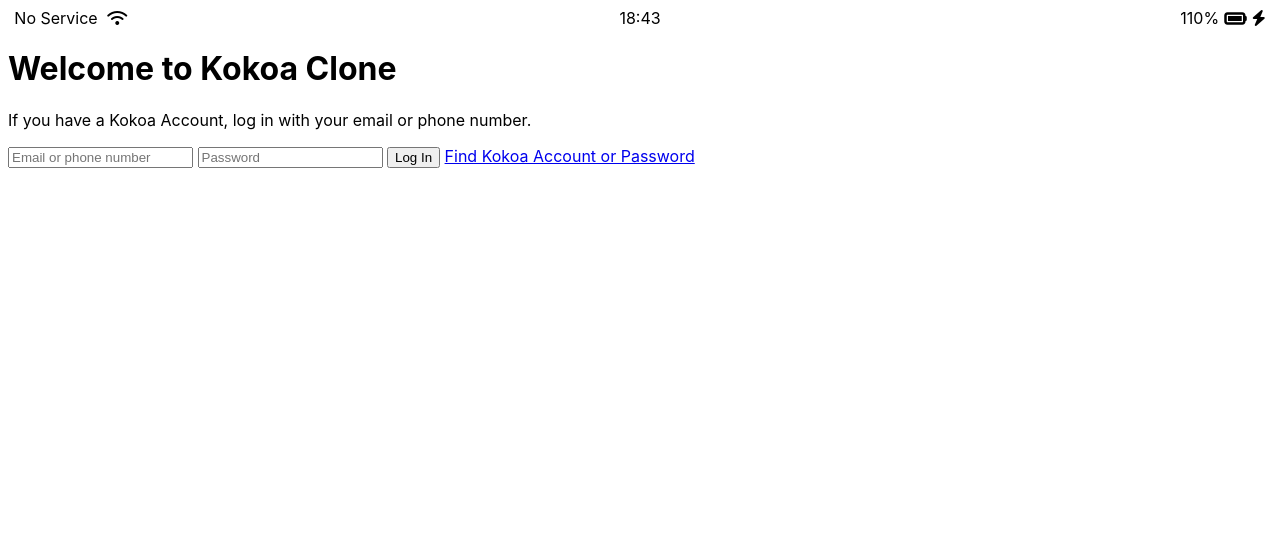
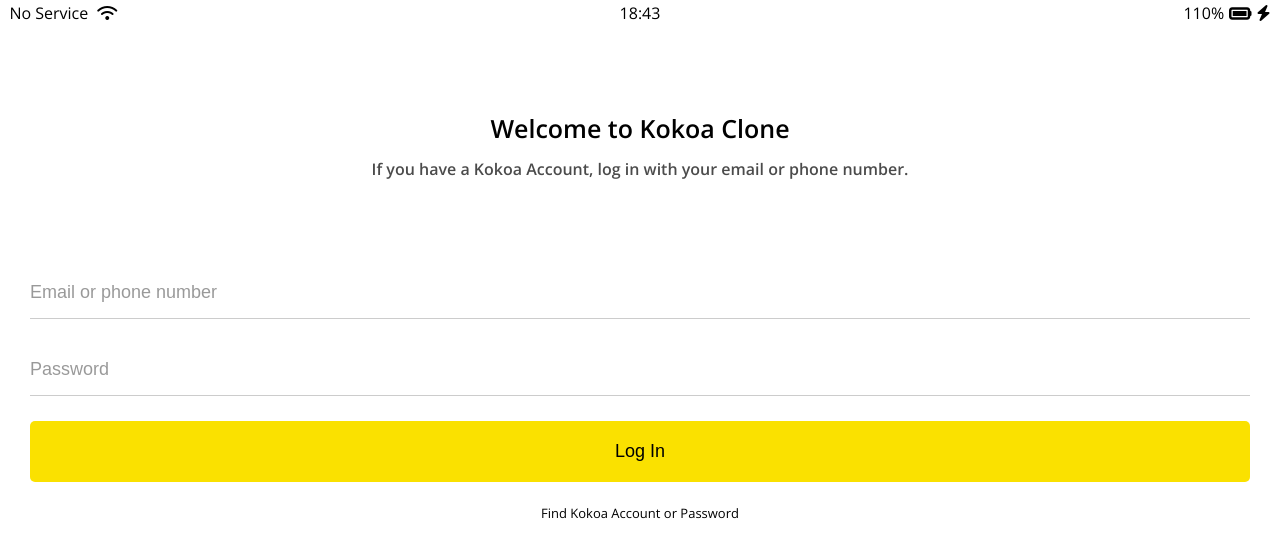
Before and after one commit to Smile-note/kokoa-clone-2022, a plain HTML site: page index.html in a window 1280 px wide. Drawn offline with nearby package versions, Linux system fonts and the light colour scheme.

Commit message:
6.6 ~ 6.9

```diff
--- /dev/null
+++ b/CSS/components/status-bar.css
@@ -0,0 +1,28 @@
+.status-bar {
+  display: flex;
+  justify-content: center;
+  padding: 5px 3px;
+}
+
+.status-bar__column {
+  width: 33%;
+}
+
+.status-bar__column:first-child span {
+  margin-right: 5px;
+}
+
+.status-bar__column:nth-child(2) {
+  display: flex;
+  justify-content: center;
+}
+
+.status-bar__column:last-child {
+  display: flex;
+  justify-content: flex-end;
+  align-items: center;
+}
+
+.status-bar__column .fa-battery-full {
+  margin: 0px 5px;
+}
--- /dev/null
+++ b/CSS/reset.css
@@ -0,0 +1,128 @@
+html,
+body,
+div,
+span,
+applet,
+object,
+iframe,
+h1,
+h2,
+h3,
+h4,
+h5,
+h6,
+p,
+blockquote,
+pre,
+a,
+abbr,
+acronym,
+address,
+big,
+cite,
+code,
+del,
+dfn,
+em,
+img,
+ins,
+kbd,
+q,
+s,
+samp,
+small,
+strike,
+strong,
+sub,
+sup,
+tt,
+var,
+b,
+u,
+i,
+center,
+dl,
+dt,
+dd,
+ol,
+ul,
+li,
+fieldset,
+form,
+label,
+legend,
+table,
+caption,
+tbody,
+tfoot,
+thead,
+tr,
+th,
+td,
+article,
+aside,
+canvas,
+details,
+embed,
+figure,
+figcaption,
+footer,
+header,
+hgroup,
+menu,
+nav,
+output,
+ruby,
+section,
+summary,
+time,
+mark,
+audio,
+video {
+  margin: 0;
+  padding: 0;
+  border: 0;
+  font-size: 100%;
+  font: inherit;
+  vertical-align: baseline;
+}
+/* HTML5 display-role reset for older browsers */
+article,
+aside,
+details,
+figcaption,
+figure,
+footer,
+header,
+hgroup,
+menu,
+nav,
+section {
+  display: block;
+}
+body {
+  line-height: 1;
+}
+ol,
+ul {
+  list-style: none;
+}
+blockquote,
+q {
+  quotes: none;
+}
+blockquote:before,
+blockquote:after,
+q:before,
+q:after {
+  content: "";
+  content: none;
+}
+table {
+  border-collapse: collapse;
+  border-spacing: 0;
+}
+
+input:focus {
+  outline: none;
+}
--- /dev/null
+++ b/CSS/screens/login.css
@@ -0,0 +1,59 @@
+.welcome-header {
+  margin: 90px 0;
+  text-align: center;
+  display: flex;
+  flex-direction: column;
+  align-items: center;
+  font-weight: 600;
+}
+
+.welcome-header__title {
+  margin-bottom: 20px;
+  font-size: 25px;
+}
+
+.welcome-header__text {
+  width: 60%;
+  opacity: 0.7;
+}
+
+#login-form {
+  display: flex;
+  flex-direction: column;
+  margin: 0px 30px;
+}
+
+#login-form input {
+  padding: 15px 0;
+  border: none;
+  font-size: 18px;
+
+  margin-bottom: 25px;
+}
+
+#login-form input:not([type="submit"]) {
+  border-bottom: 1px solid rgba(0, 0, 0, 0.2);
+  transition: border-color 0.3s ease-in-out;
+}
+
+#login-form input::placeholder {
+  color: rgba(0, 0, 0, 0.4);
+}
+
+#login-form input:focus {
+  border-color: var(--yellow);
+}
+
+#login-form input[type="submit"] {
+  background-color: var(--yellow);
+  cursor: pointer;
+  padding: 20px 0px;
+  border-radius: 5px;
+}
+
+#login-form a {
+  text-align: center;
+  text-decoration: none;
+  color: inherit;
+  font-size: 13px;
+}
--- a/CSS/styles.css
+++ b/CSS/styles.css
@@ -1,32 +1,13 @@
+@import url("https://fonts.googleapis.com/css2?family=Open+Sans:wght@400;600&display=swap");
+@import "reset.css";
+@import "variables.css";
+
+/* Component */
+@import "components/status-bar.css";
+
+/* Screens */
+@import "screens/login.css";
+
 body {
-  font-family: -apple-system, BlinkMacSystemFont, "Segoe UI", Roboto, Oxygen,
-    Ubuntu, Cantarell, "Open Sans", "Helvetica Neue", sans-serif;
+  font-family: "Open Sans", sans-serif;
 }
-
-.status-bar {
-  display: flex;
-  justify-content: center;
-}
-
-.status-bar__column {
-  width: 33%;
-}
-
-.status-bar__column:first-child span {
-  margin-right: 5px;
-}
-
-.status-bar__column:nth-child(2) {
-  display: flex;
-  justify-content: center;
-}
-
-.status-bar__column:last-child {
-  display: flex;
-  justify-content: flex-end;
-  align-items: center;
-}
-
-.status-bar__column .fa-battery-full {
-  margin: 0px 5px;
-}
--- /dev/null
+++ b/CSS/variables.css
@@ -0,0 +1,3 @@
+:root {
+  --yellow: #fae100;
+}
--- a/index.html
+++ b/index.html
@@ -30,9 +30,9 @@
       </p>
     </header>
 
-    <form id="login-form">
-      <input type="text" placeholder="Email or phone number" />
-      <input type="password" placeholder="Password" />
+    <form action="friends.html" method="get" id="login-form">
+      <input name="username" type="text" placeholder="Email or phone number" />
+      <input name="password" type="password" placeholder="Password" />
       <input type="submit" value="Log In" />
       <a href="#">Find Kokoa Account or Password</a>
     </form>
```
Also changed, not shown: friends.html (added).
